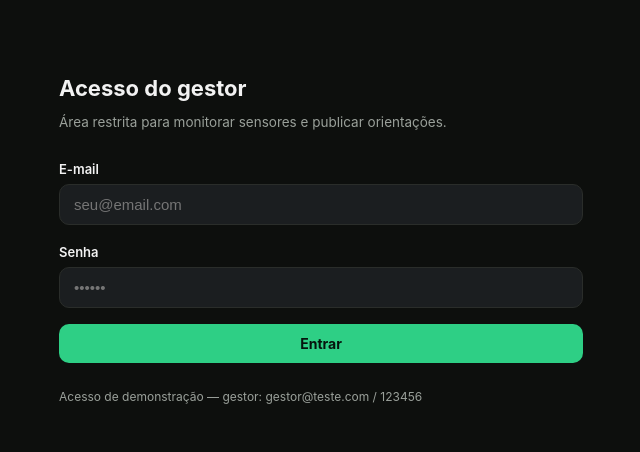
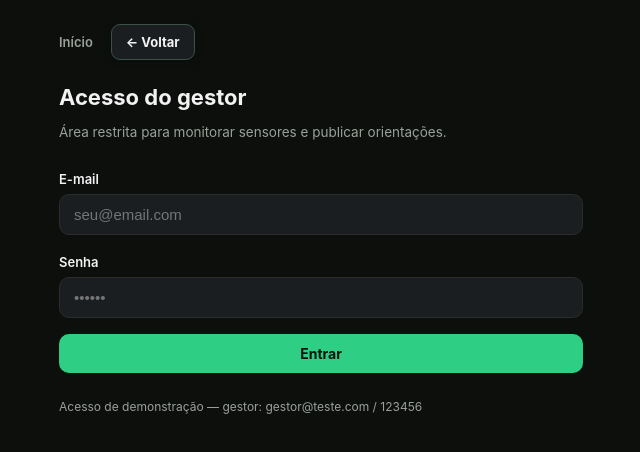
Before and after one commit to codart-fiap/alertacidade, a React (Vite) app: page /login in a window 1280 px wide. Shown: the top 452 px of the page, without its empty margins (319-959 px from the left). Built offline with nearby package versions, Linux system fonts and the light colour scheme; no server answers.

Commit message:
Fix do map sobrepondo a navbar e add voltar

```diff
--- a/src/components/Layout.jsx
+++ b/src/components/Layout.jsx
@@ -1,19 +1,23 @@
-import { Outlet, Link, useLocation } from 'react-router-dom'
+import { Outlet, Link, useLocation, useNavigate } from 'react-router-dom'
 import { useAuth } from '../context/AuthContext.jsx'
 
 export default function Layout() {
   const { user, logout } = useAuth()
   const location = useLocation()
+  const navigate = useNavigate()
   const manager = location.pathname.startsWith('/admin')
+  const goBack = () => window.history.state?.idx > 0 ? navigate(-1) : navigate('/')
 
   return (
     <div>
       <header className="app-header">
         <Link to="/" className="brand"><span className="brand-dot" />AlertaCidade</Link>
         <nav className="app-nav">
+          <Link to="/">Início</Link>
           {manager ? <><Link to="/admin/alertas">Painel do gestor</Link><button className="btn secondary" onClick={logout}>Sair</button></> : <><Link to="/resumos">Resumos e alertas</Link>{user?.role === 'gestor' ? <Link to="/admin/alertas">Gestor</Link> : <Link to="/login">Gestor</Link>}</>}
         </nav>
       </header>
+      <div className="back-button-row"><button className="back-button" onClick={goBack}>← Voltar</button></div>
       <Outlet />
     </div>
   )
--- a/src/index.css
+++ b/src/index.css
@@ -96,6 +96,11 @@ button {
 .brand-dot { width: 10px; height: 10px; border-radius: 50%; background: var(--accent); }
 .app-nav { display: flex; align-items: center; gap: 18px; }
 .app-nav a { color: var(--muted); text-decoration: none; font-size: 13px; font-weight: 600; }
+.back-button-row { max-width: 1120px; width: 100%; margin: 0 auto; padding: 12px 20px 0; }
+.back-button { padding: 9px 14px; border: 1px solid #3b5145; border-radius: 9px; background: var(--surface-2); color: var(--text); font-size: 13px; font-weight: 650; cursor: pointer; box-shadow: 0 2px 8px #0003; }
+.back-button:hover { border-color: var(--accent); background: #202a24; }
+.login-navigation { display: flex; align-items: center; gap: 18px; margin-bottom: 24px; }
+.login-navigation a { color: var(--muted); font-size: 13px; font-weight: 600; text-decoration: none; }
 .citizen-page { max-width: 1100px; min-height: calc(100dvh - 54px); margin: 0 auto; padding: 14px 20px 24px; display: flex; flex-direction: column; }
 .recommendation-carousel { flex: 0 0 124px; height: 124px; min-height: 124px; margin-bottom: 10px; overflow: hidden; }
 .recommendation-card { position: relative; box-sizing: border-box; display: flex; align-items: flex-start; gap: 12px; height: 100%; padding: 14px 16px 28px; border: 1px solid #633939; border-radius: 15px; background: var(--red-bg); color: var(--text); }
@@ -120,7 +125,7 @@ button.recommendation-link { padding: 0; border: 0; background: none; text-decor
 .muted { color: var(--muted); font-size: 13px; margin: 4px 0 12px; }
 .citizen-map-section > .map-card, .citizen-map-section > div:last-child { flex: 1; }
 .map-shell { background: var(--surface); border: 1px solid var(--border); border-radius: 14px; padding: 10px; }
-.map-stage { position: relative; overflow: hidden; width: 100%; max-width: 1200px; height: auto; min-height: 0; margin: 0 auto; aspect-ratio: 5 / 3; border-radius: 10px; background: #dce8dc; }
+.map-stage { position: relative; z-index: 0; isolation: isolate; overflow: hidden; width: 100%; max-width: 1200px; height: auto; min-height: 0; margin: 0 auto; aspect-ratio: 5 / 3; border-radius: 10px; background: #dce8dc; }
 .map-stage svg { display: block; width: 100%; height: 100%; }
 .map-upload, .map-zoom, .map-pick-hint { position: absolute; z-index: 2; }
 .map-upload { top: 10px; left: 10px; padding: 9px 12px; border-radius: 9px; background: white; color: #26352c; box-shadow: 0 2px 10px #0003; font-size: 12px; font-weight: 700; cursor: pointer; }
@@ -157,7 +162,7 @@ button.recommendation-link { padding: 0; border: 0; background: none; text-decor
 .shelter-list li > span { color: var(--green); }
 .shelter-list li div { display: grid; gap: 3px; font-size: 13px; }
 .shelter-list small { color: var(--muted); }
-@media (max-width: 600px) { .app-header { padding: 11px 14px; } .app-nav { gap: 12px; } .app-nav a { font-size: 12px; } .citizen-page { min-height: calc(100dvh - 48px); padding: 10px 12px 16px; } .citizen-map-section { min-height: 0; } .map-stage { aspect-ratio: 4 / 5; } }
+@media (max-width: 600px) { .app-header { padding: 11px 14px; } .app-nav { gap: 9px; } .app-nav a { font-size: 11px; } .brand { font-size: 14px; } .back-button-row { padding: 10px 12px 0; } .citizen-page { min-height: calc(100dvh - 48px); padding: 10px 12px 16px; } .citizen-map-section { min-height: 0; } .map-stage { aspect-ratio: 4 / 5; } }
 
 /* usado pelo StatusBadge quando o status e "critico" */
 @keyframes pulse {
--- a/src/pages/LoginPage.jsx
+++ b/src/pages/LoginPage.jsx
@@ -1,10 +1,11 @@
 import { useState } from 'react'
-import { Navigate } from 'react-router-dom'
+import { Link, Navigate, useNavigate } from 'react-router-dom'
 import { useAuth } from '../context/AuthContext.jsx'
 import { validateEmail, validatePassword } from '../utils/validation.js'
 
 export default function LoginPage() {
   const { user, login, loading, error } = useAuth()
+  const navigate = useNavigate()
   const [email, setEmail] = useState('')
   const [password, setPassword] = useState('')
   const [fieldErrors, setFieldErrors] = useState({})
@@ -26,7 +27,11 @@ export default function LoginPage() {
   }
 
   return (
-    <div className="page" style={{ paddingTop: 60 }}>
+    <div className="page" style={{ paddingTop: 24 }}>
+      <nav className="login-navigation" aria-label="Navegação">
+        <Link to="/">Início</Link>
+        <button className="back-button" onClick={() => window.history.state?.idx > 0 ? navigate(-1) : navigate('/')}>← Voltar</button>
+      </nav>
         <h1 style={{ fontSize: 22, marginBottom: 4 }}>Acesso do gestor</h1>
       <p style={{ color: 'var(--muted)', fontSize: 13.5, marginBottom: 28 }}>
         Área restrita para monitorar sensores e publicar orientações.
```
